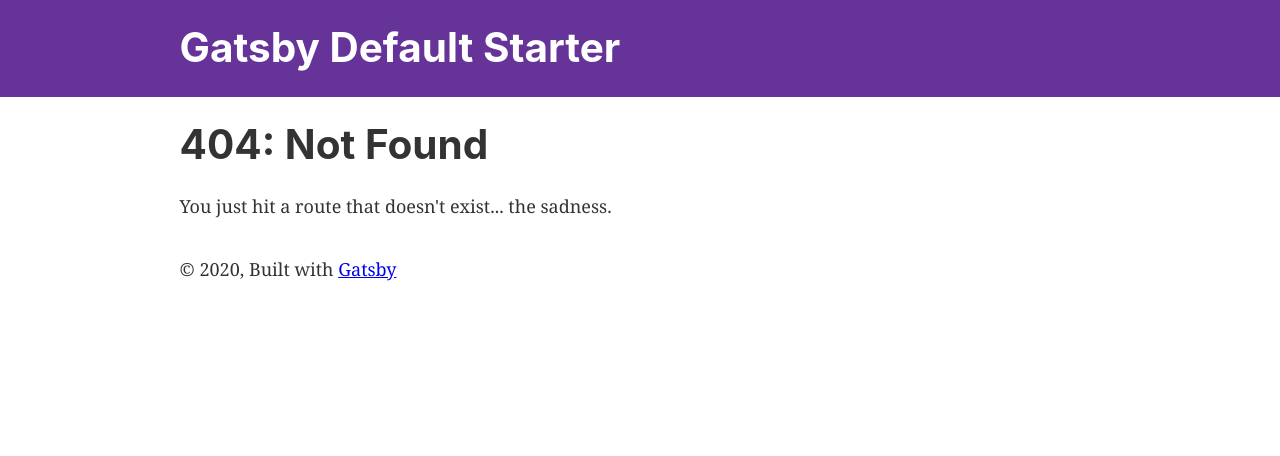
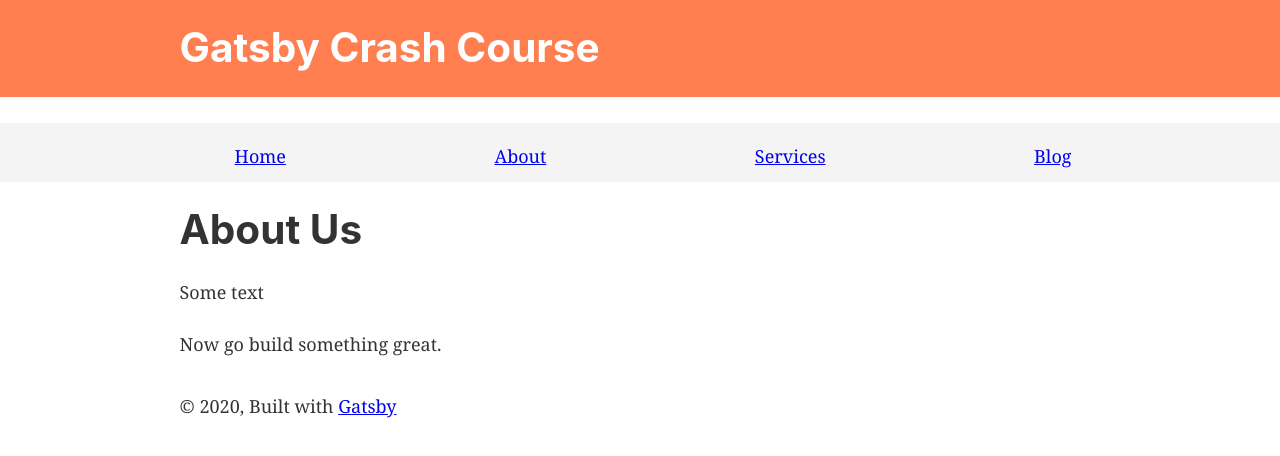
Before and after one commit to PavelKovalchuk/gatsby_crash_course, a Gatsby site: page /about in a window 1280 px wide. Before the commit this address had no page. Built offline with nearby package versions, Linux system fonts and the light colour scheme; Gatsby itself is replaced by a stand-in of ours.

Commit message:
add blog skeleton

```diff
--- a/gatsby-config.js
+++ b/gatsby-config.js
@@ -1,8 +1,8 @@
 module.exports = {
   siteMetadata: {
-    title: `Gatsby Default Starter`,
+    title: `Gatsby Crash Course`,
     description: `Kick off your next, great Gatsby project with this default starter. This barebones starter ships with the main Gatsby configuration files you might need.`,
-    author: `@gatsbyjs`,
+    author: `Pavel Kovalchuk`,
   },
   plugins: [
     `gatsby-plugin-react-helmet`,
@@ -27,6 +27,15 @@ module.exports = {
         icon: `src/images/gatsby-icon.png`, // This path is relative to the root of the site.
       },
     },
+    `gatsby-plugin-catch-links`,
+    {
+      resolve: `gatsby-source-filesystem`,
+      options: {
+        path: `${__dirname}/src/pages`,
+        name: `pages`,
+      },
+    },
+    `gatsby-transformer-remark`,
     // this (optional) plugin enables Progressive Web App + Offline functionality
     // To learn more, visit: https://gatsby.dev/offline
     // `gatsby-plugin-offline`,
--- a/package.json
+++ b/package.json
@@ -7,11 +7,13 @@
   "dependencies": {
     "gatsby": "^2.25.3",
     "gatsby-image": "^2.4.21",
+    "gatsby-plugin-catch-links": "^2.4.0",
     "gatsby-plugin-manifest": "^2.5.2",
     "gatsby-plugin-offline": "^3.3.3",
     "gatsby-plugin-react-helmet": "^3.3.14",
     "gatsby-plugin-sharp": "^2.7.1",
-    "gatsby-source-filesystem": "^2.4.2",
+    "gatsby-source-filesystem": "^2.5.0",
+    "gatsby-transformer-remark": "^2.10.0",
     "gatsby-transformer-sharp": "^2.5.21",
     "prop-types": "^15.7.2",
     "react": "^16.12.0",
--- a/src/components/header.js
+++ b/src/components/header.js
@@ -5,7 +5,7 @@ import React from "react"
 const Header = ({ siteTitle }) => (
   <header
     style={{
-      background: `rebeccapurple`,
+      background: `coral`,
       marginBottom: `1.45rem`,
     }}
   >
--- a/src/components/layout.js
+++ b/src/components/layout.js
@@ -10,6 +10,8 @@ import PropTypes from "prop-types"
 import { useStaticQuery, graphql } from "gatsby"
 
 import Header from "./header"
+import Menu from "./menu"
+
 import "./layout.css"
 
 const Layout = ({ children }) => {
@@ -26,6 +28,7 @@ const Layout = ({ children }) => {
   return (
     <>
       <Header siteTitle={data.site.siteMetadata?.title || `Title`} />
+      <Menu />
       <div
         style={{
           margin: `0 auto`,
@@ -34,9 +37,11 @@ const Layout = ({ children }) => {
         }}
       >
         <main>{children}</main>
-        <footer style={{
-          marginTop: `2rem`
-        }}>
+        <footer
+          style={{
+            marginTop: `2rem`,
+          }}
+        >
           © {new Date().getFullYear()}, Built with
           {` `}
           <a href="https://www.gatsbyjs.com">Gatsby</a>
--- /dev/null
+++ b/src/components/menu.js
@@ -0,0 +1,38 @@
+import React from "react"
+
+import { Link } from "gatsby"
+
+const Menu = () => {
+  return (
+    <div
+      style={{
+        background: "#f4f4f4",
+        paddingTop: "20px",
+        marginTop: "0",
+      }}
+    >
+      <ul
+        style={{
+          listStyle: "none",
+          display: "flex",
+          justifyContent: "space-evenly",
+        }}
+      >
+        <li>
+          <Link to="/">Home</Link>
+        </li>
+        <li>
+          <Link to="/about">About</Link>
+        </li>
+        <li>
+          <Link to="/services">Services</Link>
+        </li>
+        <li>
+          <Link to="/blog">Blog</Link>
+        </li>
+      </ul>
+    </div>
+  )
+}
+
+export default Menu
--- /dev/null
+++ b/src/pages/about.js
@@ -0,0 +1,18 @@
+import React from "react"
+import Layout from "../components/layout"
+import SEO from "../components/seo"
+
+const AboutPage = () => {
+  return (
+    <Layout>
+      <SEO title="About Page" />
+      <div>
+        <h1>About Us</h1>
+        <p>Some text </p>
+        <p>Now go build something great.</p>
+      </div>
+    </Layout>
+  )
+}
+
+export default AboutPage
--- /dev/null
+++ b/src/pages/blog.js
@@ -0,0 +1,52 @@
+import React from "react"
+import { graphql, Link } from "gatsby"
+
+import Layout from "../components/layout"
+import SEO from "../components/seo"
+
+const BlogPage = ({ data }) => {
+  console.log("BlogPage data ", data)
+  return (
+    <Layout>
+      <SEO title="Blog Page" />
+      <h1>Latest posts</h1>
+      {data.allMarkdownRemark.edges.map(post => {
+        return (
+          <div key={post.node.id}>
+            <h3>{post.node.frontmatter.title}</h3>
+            <small>
+              Posted by {post.node.frontmatter.author} on{" "}
+              <i>{post.node.frontmatter.date}</i>
+            </small>
+            <br />
+            <br />
+            <Link to={post.node.frontmatter.path}>Read more</Link>
+            <br />
+            <br />
+            <hr />
+          </div>
+        )
+      })}
+    </Layout>
+  )
+}
+
+export const pageQuery = graphql`
+  query BlogIndexQuery {
+    allMarkdownRemark {
+      edges {
+        node {
+          id
+          frontmatter {
+            path
+            title
+            date
+            author
+          }
+        }
+      }
+    }
+  }
+`
+
+export default BlogPage
```
Also changed, not shown: src/pages/2020-11-13-post-one/index.md (added, +8 -0 lines), src/pages/2020-11-13-post-two/index.md (added, +8 -0 lines), src/pages/services.js (added, +18 -0 lines), 1 other file.
